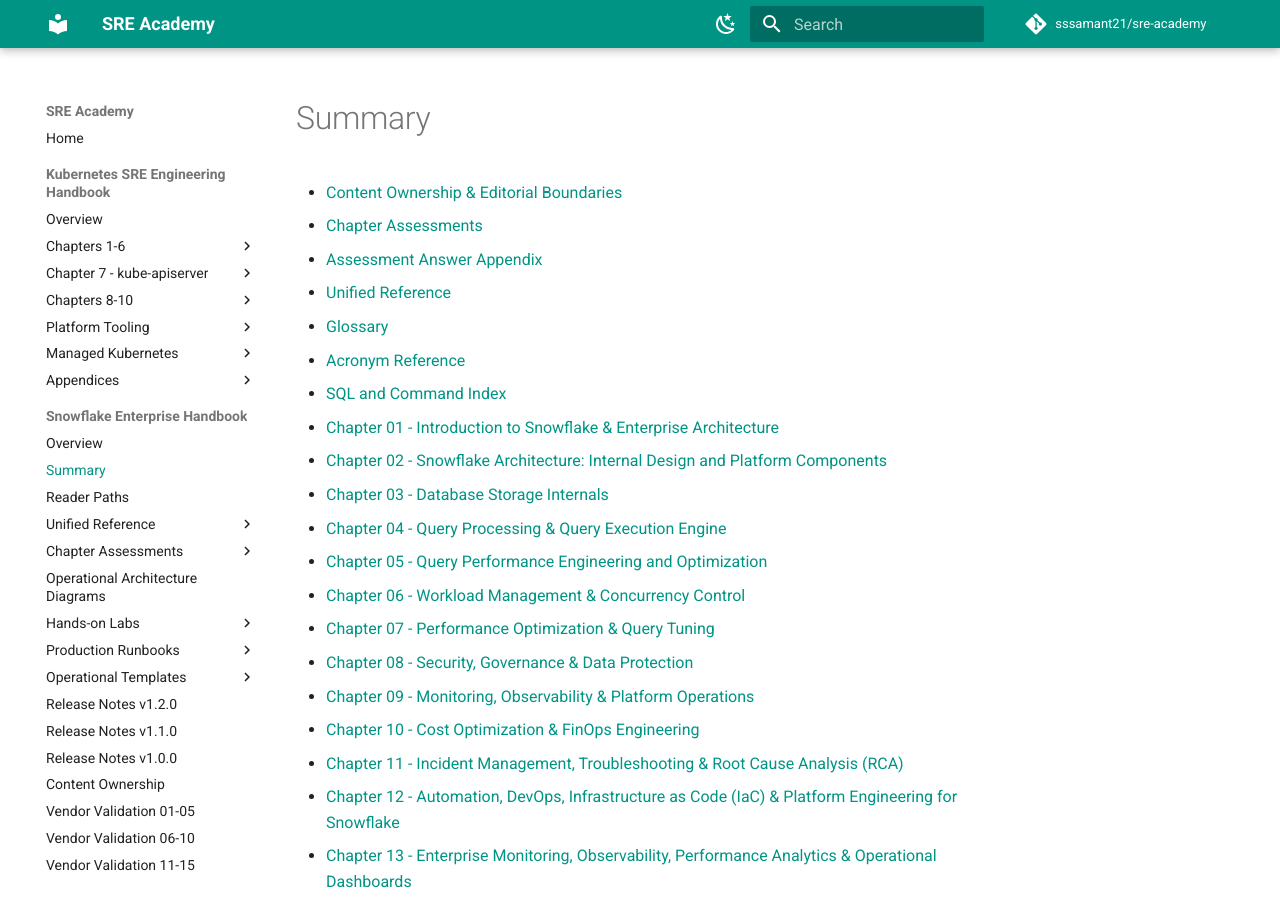
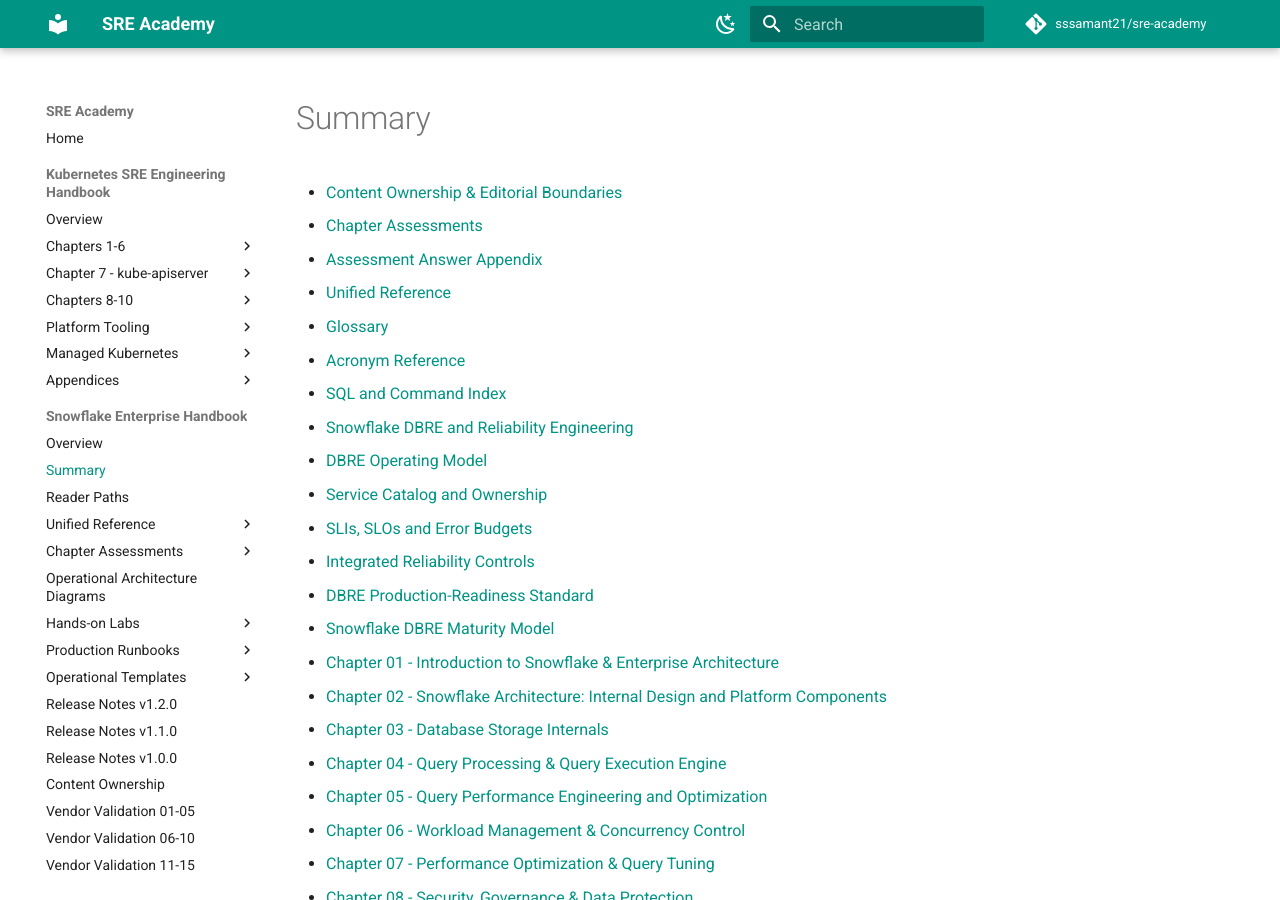
Before and after one commit to sssamant21/sre-academy, an MkDocs documentation site: the page built from docs/books/snowflake/summary.md, in a window 1280 px wide and 900 px high. Built offline with MkDocs 1.6.1 and Material for MkDocs 9.7.7, drawn with Linux system fonts in a browser that asks for light colours; comment, search, counter and statistics services are not loaded.

Commit message:
docs(snowflake): link DBRE foundation

```diff
--- a/docs/books/snowflake/summary.md
+++ b/docs/books/snowflake/summary.md
@@ -7,6 +7,13 @@
 - [Glossary](reference/glossary.md)
 - [Acronym Reference](reference/acronyms.md)
 - [SQL and Command Index](reference/sql-command-index.md)
+- [Snowflake DBRE and Reliability Engineering](dbre/index.md)
+- [DBRE Operating Model](dbre/operating-model.md)
+- [Service Catalog and Ownership](dbre/service-catalog-and-ownership.md)
+- [SLIs, SLOs and Error Budgets](dbre/reliability-objectives.md)
+- [Integrated Reliability Controls](dbre/reliability-controls.md)
+- [DBRE Production-Readiness Standard](dbre/production-readiness.md)
+- [Snowflake DBRE Maturity Model](dbre/maturity-model.md)
 
 - [Chapter 01 - Introduction to Snowflake & Enterprise Architecture](chapter-01/README.md)
 - [Chapter 02 - Snowflake Architecture: Internal Design and Platform Components](chapter-02/README.md)
```
